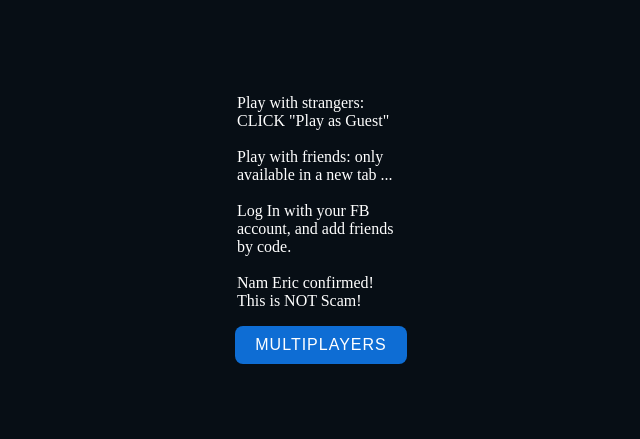
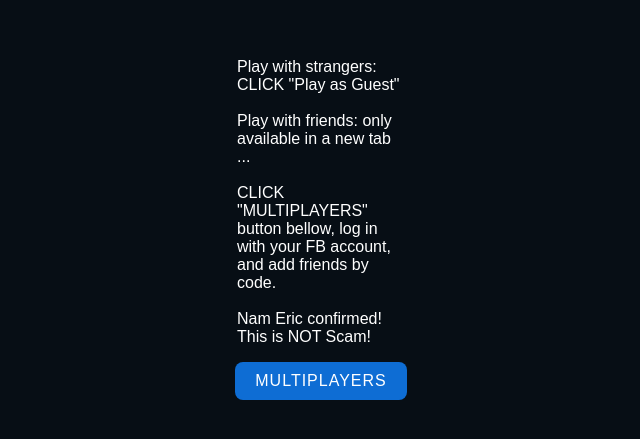
Before and after one commit to namdaoduy/8-pool, a plain HTML site: page index.html in a window 1280 px wide. Shown: the part 161-600 px from the top of the page, without its empty margins (319-959 px from the left). Drawn offline with Linux system fonts and the light colour scheme; a script that the page names is missing.

Commit message:
fix: text

```diff
--- a/css/styles.css
+++ b/css/styles.css
@@ -7,6 +7,7 @@ body {
   width: 100vw;
   height: 100vh;
   overflow: auto;
+  font-family: sans-serif;
 }
 
 .Container {
@@ -36,7 +37,6 @@ body {
   background: #0e6dd4;
   text-decoration: none;
   color: white;
-  font-family: sans-serif;
   letter-spacing: 1px;
   border-radius: 8px;
 }
--- a/index.html
+++ b/index.html
@@ -19,7 +19,7 @@
           <br />
           <div>Play with friends: only available in a new tab ...</div>
           <br />
-          <div>Log In with your FB account, and add friends by code.</div>
+          <div>CLICK "MULTIPLAYERS" button bellow, log in with your FB account, and add friends by code.</div>
           <br />
           <div>Nam Eric confirmed! This is NOT Scam!</div>
         </div>
```
